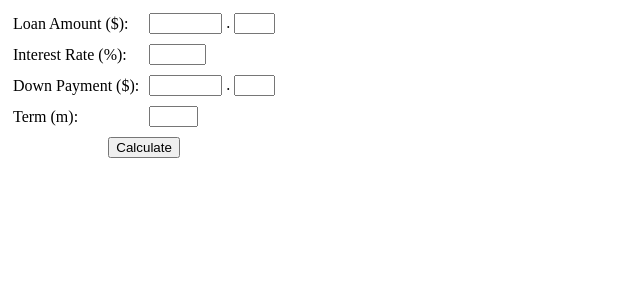
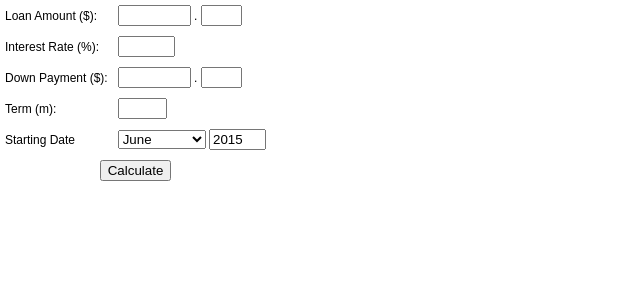
Before and after one commit to himslm/loan_payment_calculator, a PHP site: page / in a window 1280 px wide. Shown: the top 300 px of the page, without its empty margins (0-640 px from the left). Run offline with PHP 8.4, Linux system fonts and the light colour scheme.

Commit message:
Update index.php

```diff
--- a/index.php
+++ b/index.php
@@ -1,6 +1,25 @@
 <!DOCTYPE html>
 <head>
-  <title>Loan Payment Calculator</title>
+	<meta name="viewport" content="width=device-width, initial-scale=1.0;" />
+	<title>Loan Payment Calculator</title>
+	<style type="text/css">
+	html, body{
+		padding: 0;
+		margin: 0;
+		font: normal 12px arial;
+		width: 800px;
+	}
+	#payment{
+		background: linear-gradient(#F5F5F5, #DDD);
+		padding: 10px 5px;
+		border-radius: 4px;
+		border-bottom: 1px solid #CCC;
+		text-shadow: 0px 1px #FFF;
+		color: #A00;
+		font-weight: bold;
+		margin: 10px 0;
+	}
+	</style>
 </head>
 <body>
 <form method="post" action="">
@@ -18,8 +37,24 @@
 		<td><input type="text" name="dp_dollars" size="6" value="<?php echo (isset($_POST['dp_dollars']) ? $_POST['dp_dollars'] : NULL); ?>" /> . <input type="text" name="dp_cents" size="2" maxlength="2" value="<?php echo (isset($_POST['dp_cents']) ? $_POST['dp_cents'] : NULL); ?>" /></td>
 	</tr>
 	<tr>
-		<td><label>Term (m):</label></td>
+		<td>Term (m):</td>
 		<td><input type="text" name="term" value="<?php echo (isset($_POST['term']) ? $_POST['term'] : NULL); ?>"  size="3" /></td>
+	</tr>
+	<tr>
+		<td>Starting Date</td>
+		<td>
+			<select name="month">
+			<?php
+			$months = array(1 => 'January', 2 => 'February', 3 => 'March', 4 => 'April', 5 => 'May', 6 => 'June', 7 => 'July', 8 => 'August', 9 => 'September', 10 => 'October', 11 => 'November', 12 => 'December');
+			foreach($months as $key => $value){
+				$date = new dateTime('now');
+				$selected = (isset($_POST['month']) ? ($_POST['month'] == $key ? 'selected' : NULL) : ($date->format('m') == $key ? 'selected' : NULL));
+				echo '<option value="' . $key . '" ' . $selected . '>' . $value . '</option>';
+			}
+			?>
+			</select>
+			<input type="text" name="year" value="<?php echo $date->format('Y'); ?>" size="4" maxlength="4" />
+		</td>
 	</tr>
 	<tr>
 		<th colspan="2"><input type="submit" value="Calculate" name="calculate" /></th>
@@ -33,28 +68,35 @@ if(isset($_POST['calculate'])){
 
 	$payment = $principal * ($rate  / (1 - pow((1 + $rate), -$term)));
 
-	echo '<label>Monthly Payment:</label> $' . number_format($payment, 2);
+	echo '<div id="payment"><label>Monthly Payment:</label> <span style="float: right;">$' . number_format($payment, 2) . '</span></div>';
 
-	echo '<table border="1" cellpadding="5" cellspacing="0">';
+	echo '<table border="1" cellpadding="5" cellspacing="0" width="100%">';
 		echo '<tr>';
 			echo '<th>#</th>';
+			echo '<th>Date</th>';
 			echo '<th>Beginning Balance</th>';
 			echo '<th>Payment Amt</th>';
 			echo '<th>Principal</th>';
 			echo '<th>Interest</th>';
+			echo '<th>CUM Interest</th>';
 			echo '<th>Balance</th>';
 		echo '</tr>';
 	for($i = 1; $i <= $term; $i++){
+		$date = new dateTime($_POST['year'] . '-' . $_POST['month'] . '-' . 1 . " + " . ($i - 1) . " months");
 		$beg_balance = ($i == 1 ? $principal : $end_balance);
 		$interest = ($i == 1 ? $principal * $rate : $beg_balance * $rate);
+		$cum_int[$i] = ($i == 1 ? $principal * $rate : $beg_balance * $rate);
+		$cum_int2 = array_sum($cum_int);
 		$principal = $payment - $interest;
 		$end_balance = $beg_balance - $principal;
 		echo '<tr>';
 			echo '<td>' . $i . '</td>';
+			echo '<td>' . $date->format("F, Y") . '</td>';
 			echo '<td>$' . number_format($beg_balance,2) . '</td>';
 			echo '<td>$' . number_format($payment, 2) . '</td>';
 			echo '<td>$' . number_format($principal, 2) . '</td>';
 			echo '<td>$' . number_format($interest, 2) . '</td>';
+			echo '<td>$' . number_format($cum_int2, 2) . '</td>';
 			echo '<td>$' . number_format($end_balance, 2) . '</td>';
 		echo '</tr>';
 	}
```
